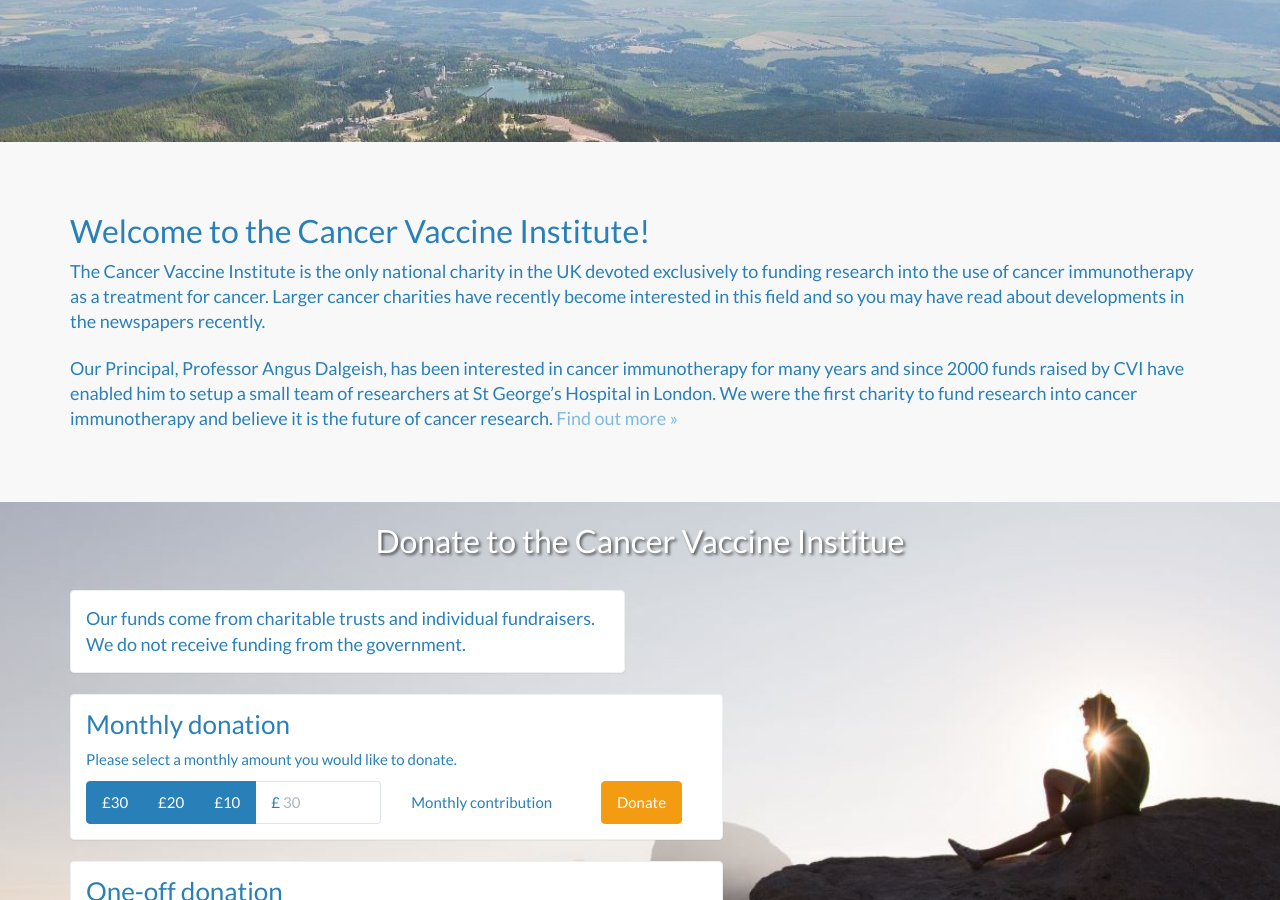
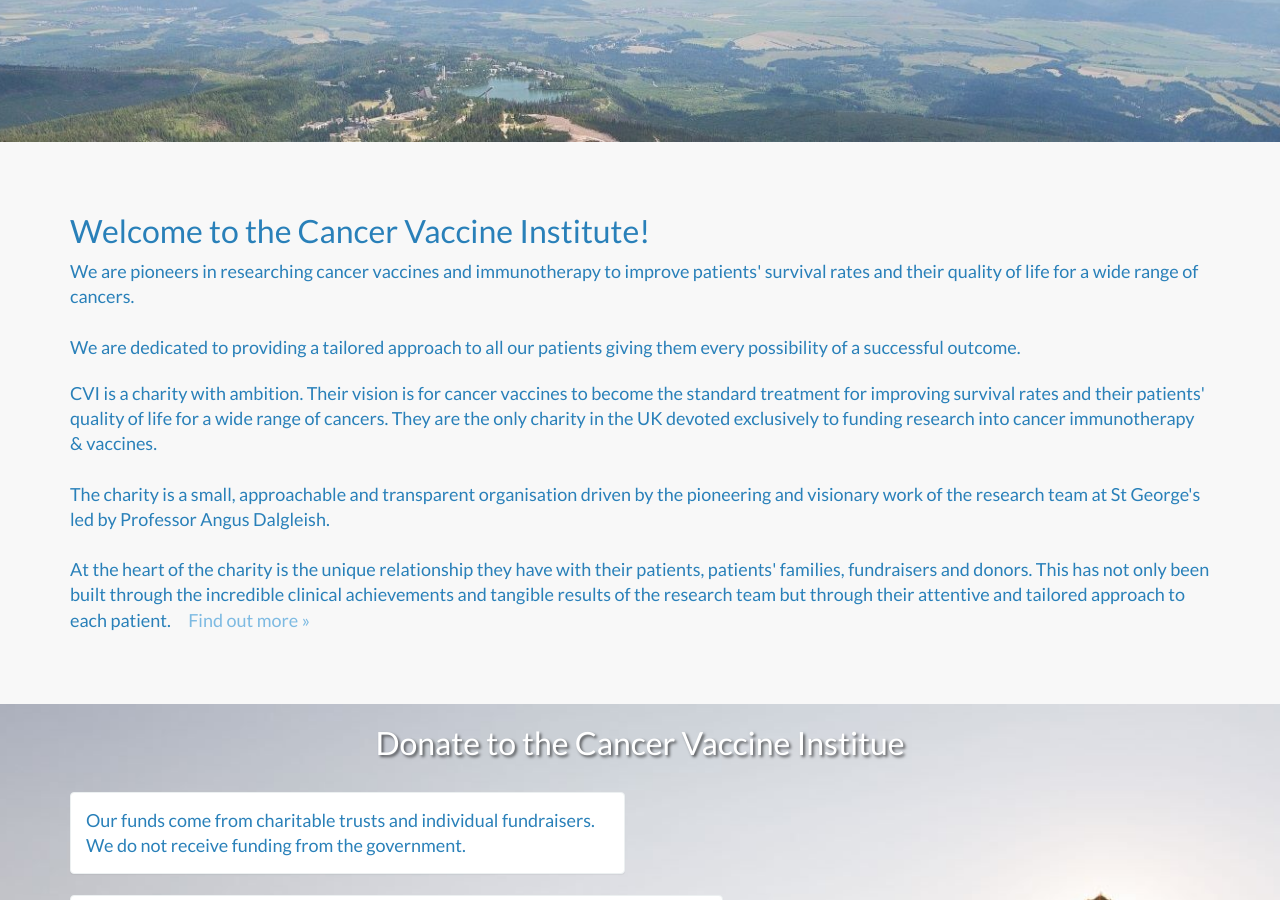
Before and after one commit to CancerVaccine/cancervaccine.github.io, a Jekyll site: the page built from index.html, in a window 1280 px wide and 900 px high, scrolled down 540 px. Built offline with Jekyll 4.4.1, drawn with Linux system fonts in a browser that asks for light colours; nearby versions of some CDN libraries.

Commit message:
Updated '/index.html' via CloudCannon

```diff
--- a/index.html
+++ b/index.html
@@ -48,18 +48,9 @@
       <div class="row">
         <div class="col-md-12">
           <h2 class="editable">Welcome to the Cancer Vaccine Institute!</h2>
-          <p class="lead editable">
-            The Cancer Vaccine Institute is the only national charity in the UK devoted exclusively to funding research into the use
-            of cancer immunotherapy as a treatment for cancer. Larger cancer charities have recently become interested in
-            this field and so you may have read about developments in the newspapers recently.
-          </p>
+          <p class="lead editable">We are pioneers in researching cancer vaccines and immunotherapy to improve patients' survival rates and their quality of life for a wide range of cancers.&nbsp;<br /><br />We are dedicated to providing a tailored approach to all our patients giving them every possibility of a successful outcome.</p>
 
-          <p class="lead editable">
-            Our Principal, Professor Angus Dalgeish, has been interested in cancer immunotherapy for many years and since 2000 funds
-            raised by CVI have enabled him to setup a small team of researchers at St George’s Hospital in London. We were
-            the first charity to fund research into cancer immunotherapy and believe it is the future of cancer research.
-            <a href="/our-research/research-projects/">Find out more &raquo;</a>
-          </p>
+          <p class="lead editable">CVI is a charity with ambition. Their vision is for cancer vaccines to become the standard treatment for improving survival rates and their patients' quality of life for a wide range of cancers. They are the only charity in the UK devoted exclusively to funding research into cancer immunotherapy &amp; vaccines.<br /><br />The charity is a small, approachable and transparent organisation driven by the pioneering and visionary work of the research team at St George's led by Professor Angus Dalgleish.<br /><br />At the heart of the charity is the unique relationship they have with their patients, patients' families, fundraisers and donors. This has not only been built through the incredible clinical achievements and tangible results of the research team but through their attentive and tailored approach to each patient.&nbsp; &nbsp; &nbsp;<a href="/our-research/research-projects/">Find out more &raquo;</a></p>
         </div>
       </div>
     </div>
```
